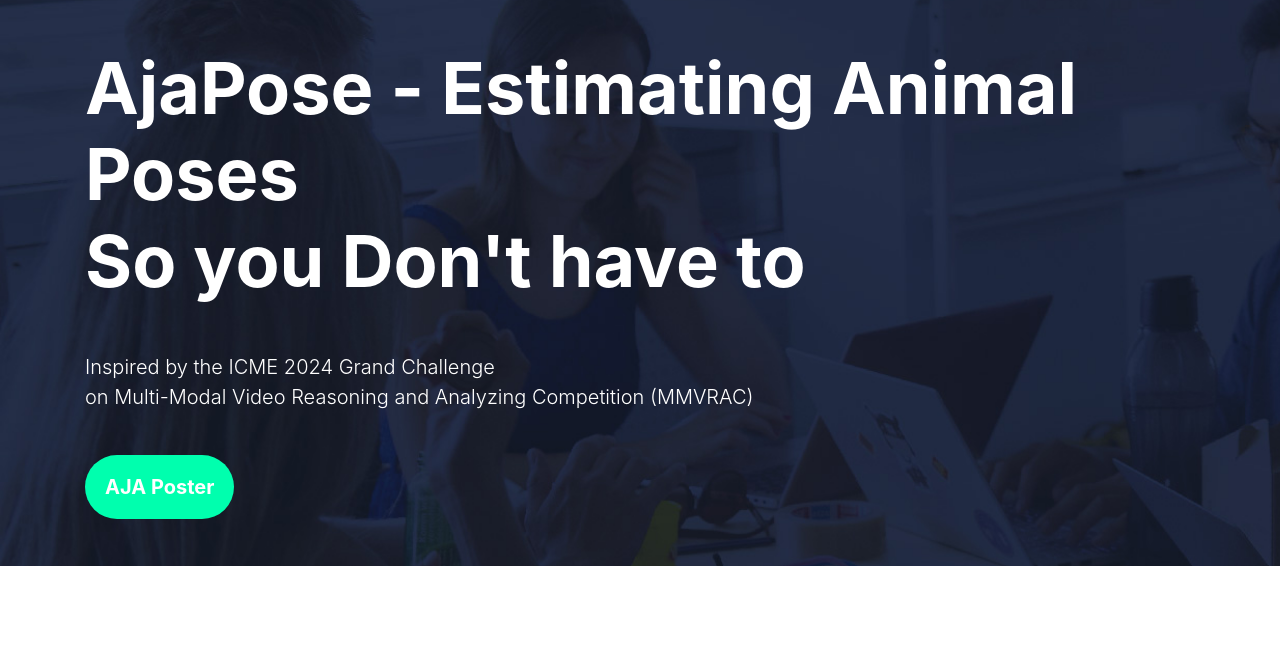
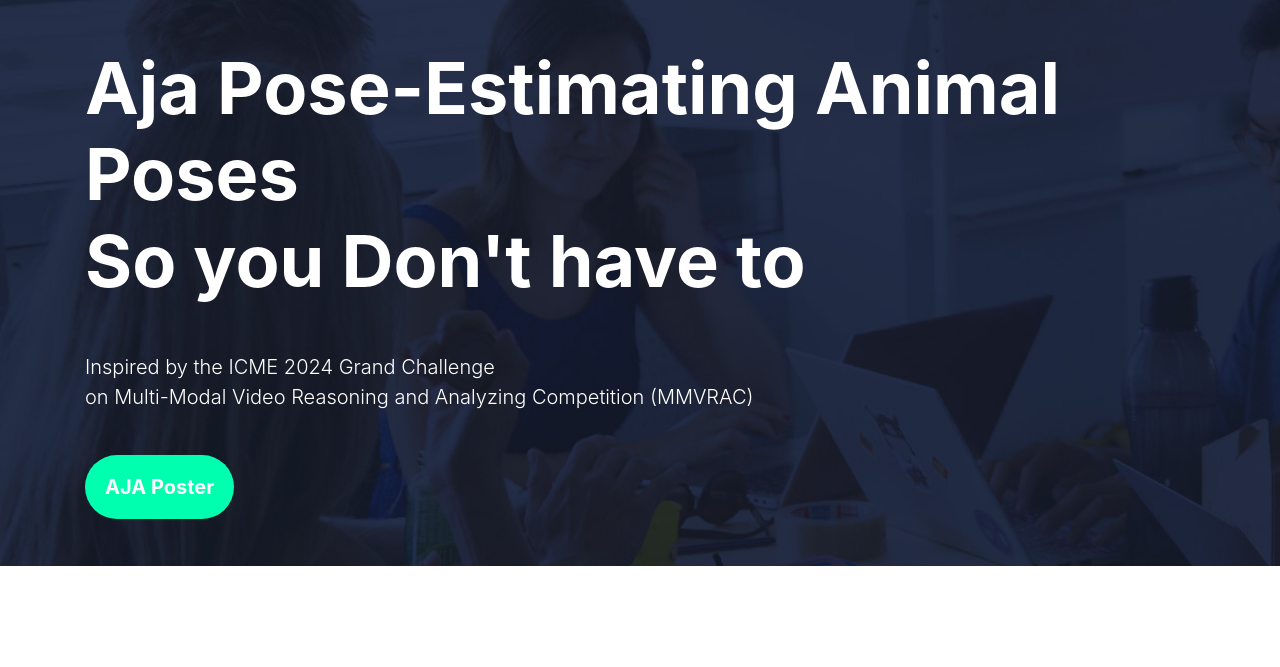
Before and after one commit to KaburaJ/aja-web, a plain HTML site: page index.html in a window 1280 px wide. Shown: the part 99-766 px from the top of the page. Drawn offline with nearby package versions, Linux system fonts and the light colour scheme.

Commit message:
feat: name added

```diff
--- a/index.html
+++ b/index.html
@@ -87,7 +87,7 @@
           data-aos-once="true"
           class="display-3 text-white font-weight-bold my-5"
         >
-          AjaPose - Estimating Animal Poses<br />
+          Aja Pose-Estimating Animal Poses<br />
           So you Don't have to
         </h1>
 
```
